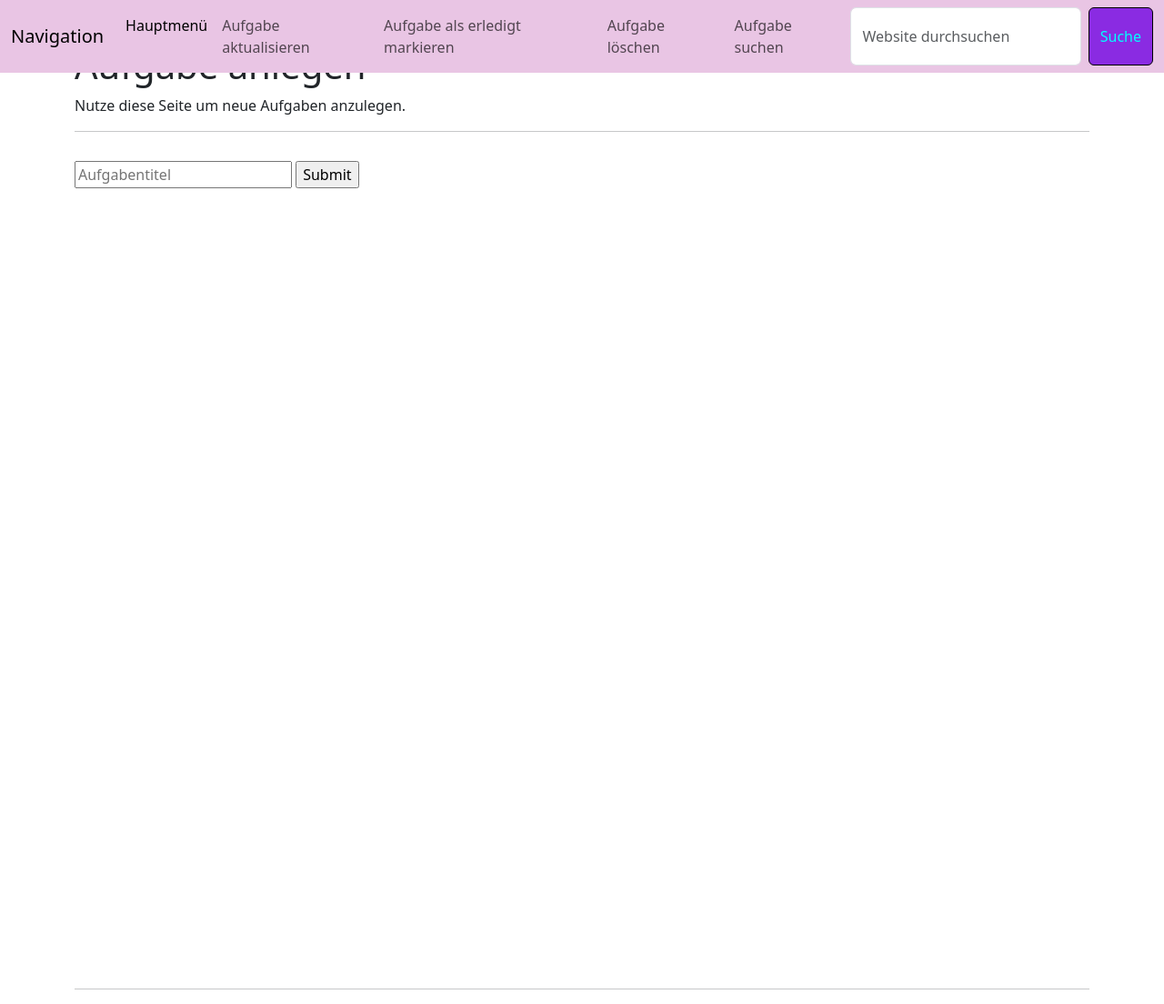
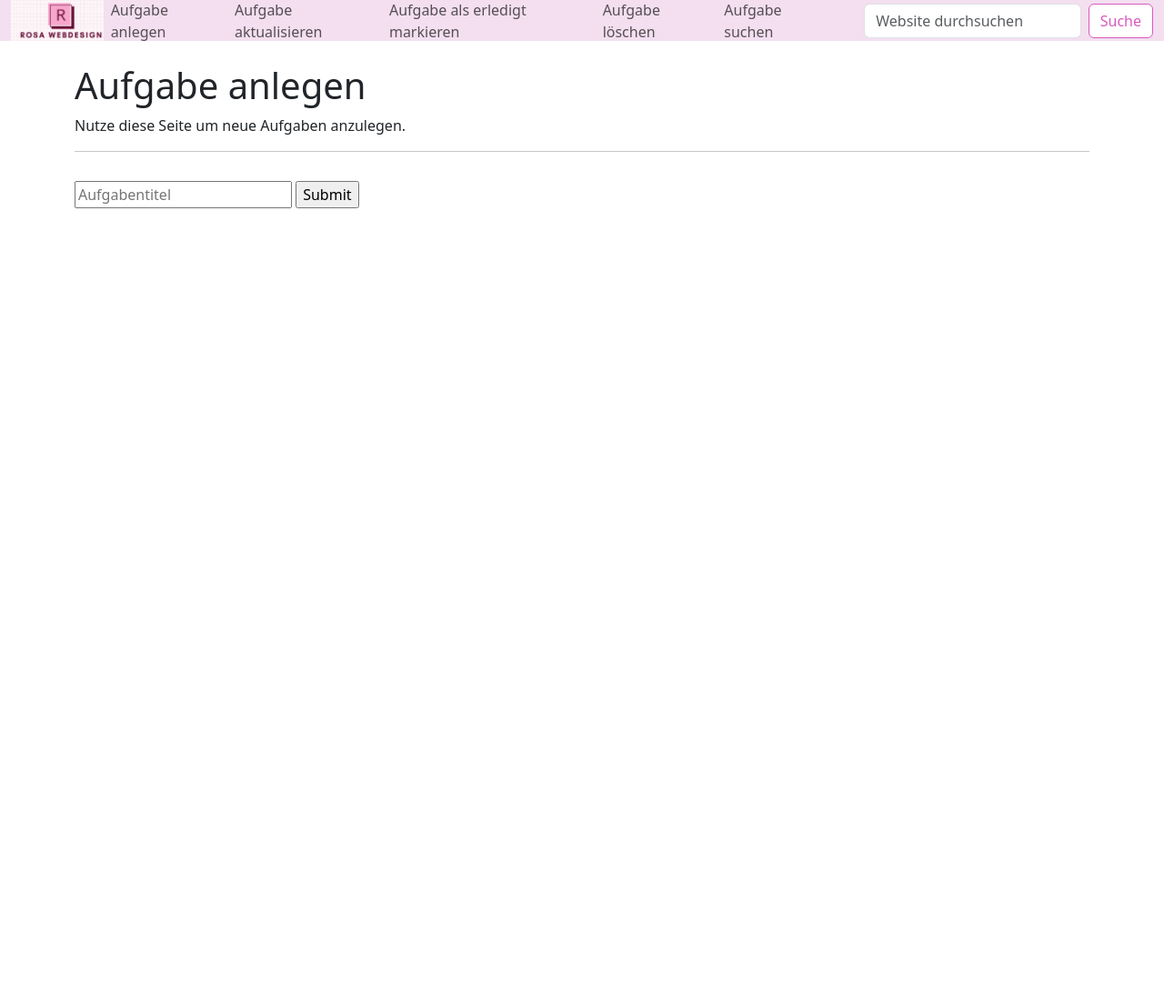
Before and after one commit to ElohimHOMM/rosa-projekt, a Flask app: page /create/ in a window 1280 px wide. Shown: the whole page at 91% size. After the commit the page ends 229 px from the top, so only its background shows below. Run offline with Flask 3, Linux system fonts and the light colour scheme; some libraries are stand-ins or nearby versions.

Commit message:
beautified navbar, added update page

```diff
--- a/flaskr/__init__.py
+++ b/flaskr/__init__.py
@@ -1,7 +1,7 @@
 import os
 from flask import Flask, render_template
 from flask_bootstrap import Bootstrap5
-from . import db, create
+from . import db, create, update
 
 def create_app(test_config=None):
     app = Flask(__name__, instance_relative_config=True)
@@ -29,10 +29,6 @@ def create_app(test_config=None):
     def hello_world():
         return render_template("landing.html")
 
-    @app.route("/update")
-    def update():
-        return "<p>aktualisieren</p>"
-
     @app.route("/markdone")
     def markdone():
         return "<p>als abgeschlossen markieren</p>"
@@ -47,6 +43,7 @@ def create_app(test_config=None):
 
     ### Register Blueprints (these are essentially the outsourced routes)
     app.register_blueprint(create.bp)
+    app.register_blueprint(update.bp)
 
     ### initialize db
     db.init_app(app)
--- a/flaskr/create.py
+++ b/flaskr/create.py
@@ -1,5 +1,4 @@
-import functools
-from flask import Blueprint, flash, g, redirect, render_template, request, session, url_for
+from flask import Blueprint, render_template
 from flaskr.db import get_db
 
 bp = Blueprint('create', __name__, url_prefix='/create')
--- a/flaskr/static/style.css
+++ b/flaskr/static/style.css
@@ -0,0 +1,32 @@
+body {
+    padding: 70px 0 0 0;
+}
+
+html, body{
+    height: 100%;
+}
+
+/* Top Navigation Bar */
+.navbar.fixed-top {
+    background: #F7F7F7;
+    min-height: 0;
+    height: 45px;
+    padding: 5px 0;
+    margin-bottom: 0;
+}
+
+/* Gehört zum Logo, definiert Größe und Platzierung des Logos */
+.img-wrap{
+    height: 45px;
+    position: relative;
+    display: inline-block;
+    overflow: hidden;
+    margin: 0;
+}
+
+.img-wrap > img {
+    display: block;
+    min-height: 100%;
+    min-width: 100%;
+    height: 100%;
+}
--- a/flaskr/templates/create/create.html
+++ b/flaskr/templates/create/create.html
@@ -1,42 +1,10 @@
 {% extends "layout.html" %}
-{% block title %}Aufgabe Anlegen{% endblock %}
+{% block title %}Aufgabe anlegen{% endblock %}
 {% block head %}
   {{ super() }}
 {% endblock %}
 {% block content %}
-    <nav class="navbar fixed-top navbar-expand-lg" style="background-color: rgb(233, 197, 228);">
-      <div class="container-fluid">
-        <a class="navbar-brand" href="#">Navigation</a>
-        <button class="navbar-toggler" type="button" data-bs-toggle="collapse" data-bs-target="#navbarSupportedContent" aria-controls="navbarSupportedContent" aria-expanded="false" aria-label="Toggle navigation">
-          <span class="navbar-toggler-icon"></span>
-        </button>
-        <div class="collapse navbar-collapse" id="navbarSupportedContent">
-          <ul class="navbar-nav me-auto mb-2 mb-lg-0">
-            <li class="nav-item">
-              <a class="nav-link active" aria-current="page" href="/">Hauptmenü</a>
-            </li>
-            <li class="nav-item">
-              <a class="nav-link" href="/update">Aufgabe aktualisieren</a>
-            </li>
-            <li class="nav-item">
-              <a class="nav-link" href="/markdone">Aufgabe als erledigt markieren</a>
-            </li>
-            <li class="nav-item">
-              <a class="nav-link" href="/delete">Aufgabe löschen</a>
-            </li>
-            <li class="nav-item">
-              <a class="nav-link" href="/search">Aufgabe suchen</a>
-            </li
-          </ul>
-          <!-- TODO: Platzierung der einzelnen Elemente auf der Navbar, Farben schöner, Navigation ersetzen durch unser "Logo" -->
-          <form class="d-flex" role="search">
-            <input class="form-control me-2" type="search" placeholder="Website durchsuchen" aria-label="Search">
-            <button class="btn btn-outline-success" type="submit" style="background-color: blueviolet; color: aqua; border-color: black;">Suche</button>
-          </form>
-        </div>
-      </div>
-    </nav>
-    <h1 class="pt-5">Aufgabe anlegen</h1>
+    <h1>Aufgabe anlegen</h1>
     <p>Nutze diese Seite um neue Aufgaben anzulegen.</p>
     <hr class="py-2">
     <form action="POST">
@@ -45,41 +13,6 @@
     </form>
     <br>
     <br>
-    <br>
-    <br>
-    <br>
-    <br>
-    <br>
-    <br>
-    <br>
-    <br>
-    <br>
-    <br>
-    <br>
-    <br>
-    <br>
-    <br>
-    <br>
-    <br>
-    <br>
-    <br>
-    <br>
-    <br>
-    <br>
-    <br>
-    <br>
-    <br>
-    <br>
-    <br>
-    <br>
-    <br>
-    <br>
-    <br>
-    <br>
-    <br>
-    <br>
-    <br>
-    <hr>
 {% endblock %}
 {% block scripts %}
   {{ super() }}
--- a/flaskr/templates/layout.html
+++ b/flaskr/templates/layout.html
@@ -1,20 +1,56 @@
 <!DOCTYPE html>
 <html lang="en">
+
 <head>
     {% block head %}
     <meta charset="UTF-8">
     <meta name="viewport" content="width=device-width, initial-scale=1.0">
     {{ bootstrap.load_css() }}
+    <link rel="stylesheet" type="text/css" href="/static/style.css">
     <title>{% block title %}{% endblock %} - Aufgabenplaner</title>
     {% endblock %}
 </head>
+
 <body>
+    <nav class="navbar fixed-top navbar-expand-lg py-0" style="background-color: rgb(243, 223, 240);">
+        <div class="container-fluid">
+            <a class="navbar-brand py-0 img-wrap" href="/">
+                <img src="/static/img/logo_slim.JPG" alt="logo">
+            </a>
+            <ul class="navbar-nav me-auto mb-0">
+                <li class="nav-item">
+                    <a class="nav-link" href="/create">Aufgabe anlegen</a>
+                </li>
+                <li class="nav-item">
+                    <a class="nav-link" href="/update">Aufgabe aktualisieren</a>
+                </li>
+                <li class="nav-item">
+                    <a class="nav-link" href="/markdone">Aufgabe als erledigt markieren</a>
+                </li>
+                <li class="nav-item">
+                    <a class="nav-link" href="/delete">Aufgabe löschen</a>
+                </li>
+                <li class="nav-item">
+                    <a class="nav-link" href="/search">Aufgabe suchen</a>
+                </li>
+            </ul>
+            <ul class="justify-content-end mb-0">
+                <form class="d-flex" role="search">
+                    <input class="form-control me-2" type="search" placeholder="Website durchsuchen"
+                        aria-label="Search">
+                    <button class="btn btn-outline-success" type="submit"
+                        style="background-color: rgb(255, 255, 255); color: rgb(218, 89, 190); border-color: rgb(218, 89, 190);">Suche</button>
+                </form>
+            </ul>
+        </div>
+    </nav>
     <div class="container-lg">
         {% block content %} {% endblock %}
     </div>
 
     {% block scripts %}
-        {{ bootstrap.load_js() }}
+    {{ bootstrap.load_js() }}
     {% endblock %}
 </body>
+
 </html>
```
Also changed, not shown: flaskr/templates/update/update.html (added, +18 -0 lines), flaskr/update.py (added, +8 -0 lines), flaskr/static/img/logo_slim.JPG (added).
